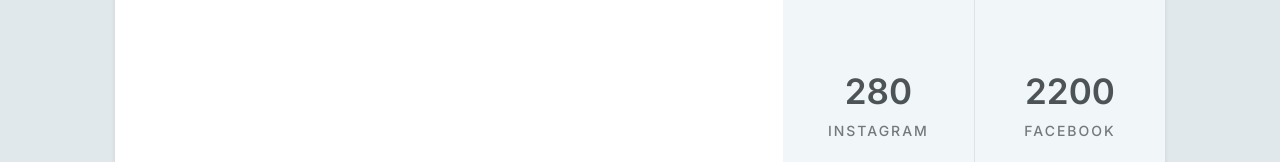
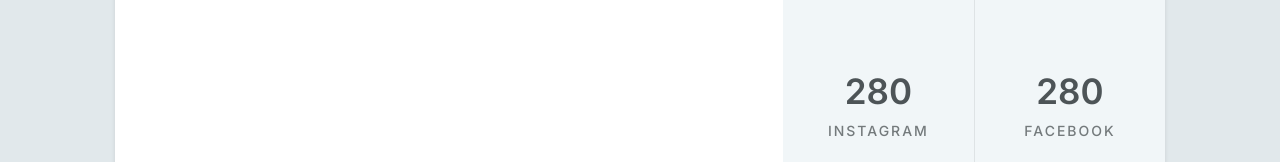
Before and after one commit to Anishadahal/Word-Counter, a React (Vite) app: page / in a window 1280 px wide. Shown: the part 495-657 px from the top of the page. Built offline with nearby package versions, Linux system fonts and the light colour scheme.

Commit message:
chore: use constants for insta and fb max char values

```diff
--- a/src/Container.jsx
+++ b/src/Container.jsx
@@ -1,6 +1,7 @@
 import { useState } from "react";
 import { Stats } from "./Stats";
 import { Textarea } from "./Textarea";
+import { FACEBOOK_MAX_CHARACTERS, INSTAGRAM_MAX_CHARACTERS } from "./constants";
 
 export const Container = () => {
   const [text, setText] = useState("");
@@ -8,8 +9,8 @@ export const Container = () => {
   const stats = {
     numberOfWords: text.split(/\s/).filter((word) => word !== "").length,
     numberOfCharacters: text.length,
-    instagramCharactersLeft: 280 - text.length,
-    facebookCharactersLeft: 2200 - text.length,
+    instagramCharactersLeft: INSTAGRAM_MAX_CHARACTERS - text.length,
+    facebookCharactersLeft: FACEBOOK_MAX_CHARACTERS - text.length,
   };
 
   return (
--- /dev/null
+++ b/src/constants.js
@@ -0,0 +1,2 @@
+export const INSTAGRAM_MAX_CHARACTERS = 280;
+export const FACEBOOK_MAX_CHARACTERS = 280;
```
